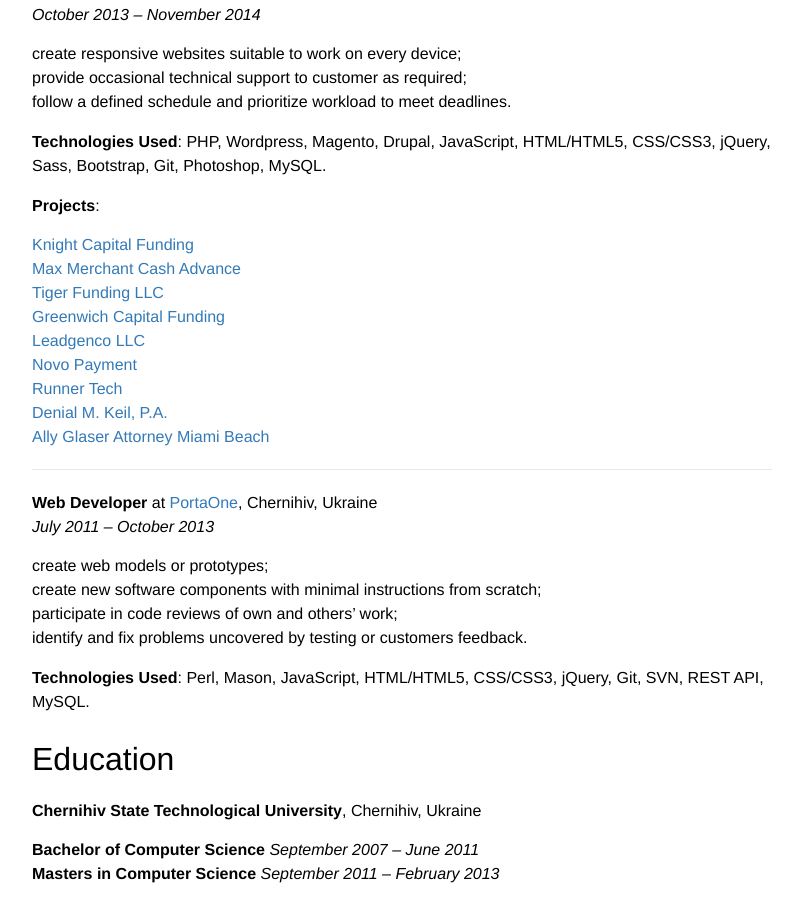
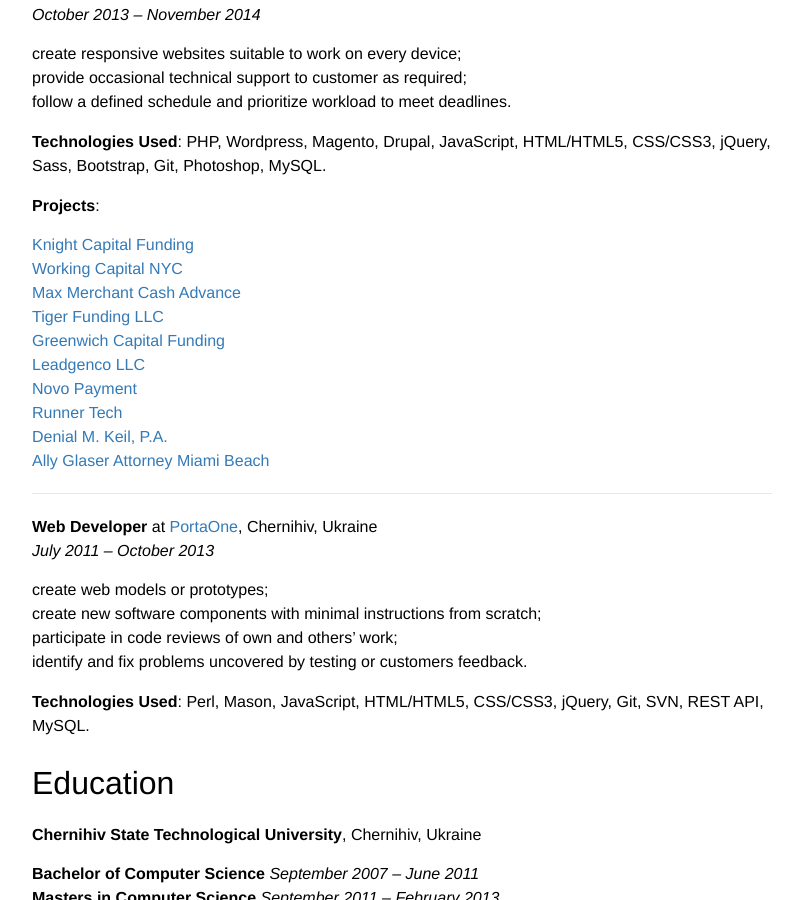
Before and after one commit to yuyokk/yuyokk.github.io, a Jekyll site: the page built from resume.md, in a window 1280 px wide and 900 px high, scrolled down 1355 px. Shown: the whole window, without its empty margins (238-1039 px from the left). Built offline with Jekyll 4.4.1, drawn with Linux system fonts in a browser that asks for light colours.

Commit message:
Update resume.md

```diff
--- a/resume.md
+++ b/resume.md
@@ -67,6 +67,7 @@
 **Projects**:
 
 + <a href="http://www.knightcapitalfunding.com/" target="_blank">Knight Capital Funding</a>
++ <a href="http://workingcapital.nyc/" target="_blank">Working Capital NYC</a>
 + <a href="http://maxmerchantcashadvance.com/" target="_blank">Max Merchant Cash Advance</a>
 + <a href="http://tigerfundingllc.com/" target="_blank">Tiger Funding LLC</a>
 + <a href="http://greenwichcapitalfunding.com/" target="_blank">Greenwich Capital Funding</a>
```
